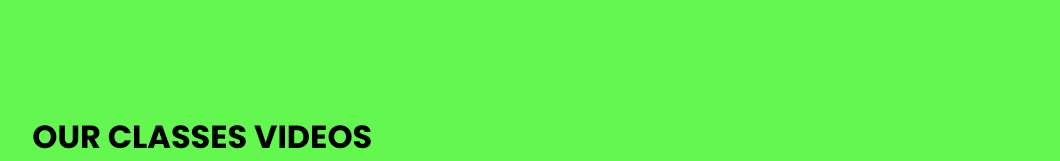
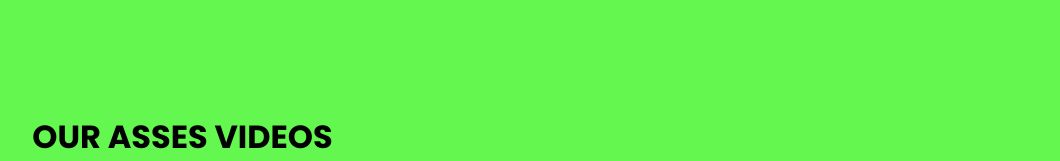
Before and after one commit to TomE1/boxing-site, a plain HTML site: page index.html in a window 1280 px wide. Shown: the part 1676-1837 px from the top of the page, without its empty margins (196-1256 px from the left). Drawn offline with nearby package versions, Linux system fonts and the light colour scheme; some packages are replaced by stand-ins of ours; a web font is replaced by a local one.

Commit message:
a couple changes

```diff
--- a/index.html
+++ b/index.html
@@ -12,7 +12,7 @@
   <meta name="description" content="" />
   <meta name="author" content="" />
 
-  <title>Oxer</title>
+  <title>Boxer</title>
 
   <!-- slider stylesheet -->
   <link rel="stylesheet" type="text/css" href="https://cdnjs.cloudflare.com/ajax/libs/OwlCarousel2/2.3.4/assets/owl.carousel.min.css" />
@@ -222,7 +222,7 @@
               <div class="col-lg-9 col-md-10">
                 <div class="heading_container">
                   <h2>
-                    Our Classes Videos
+                    Our Asses Videos
                   </h2>
                   <p>
                     iusmod tempor incididunt ut labore et dolore magna aliqua. Ut enim ad minim veniam, quis n
```
